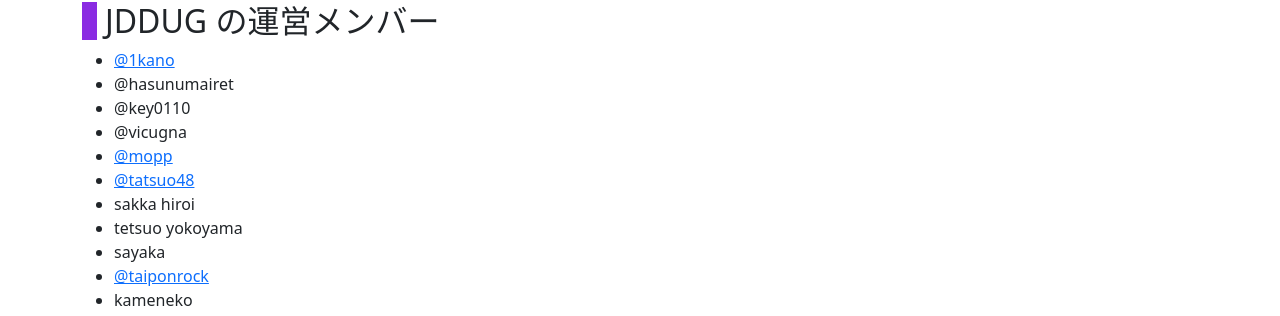
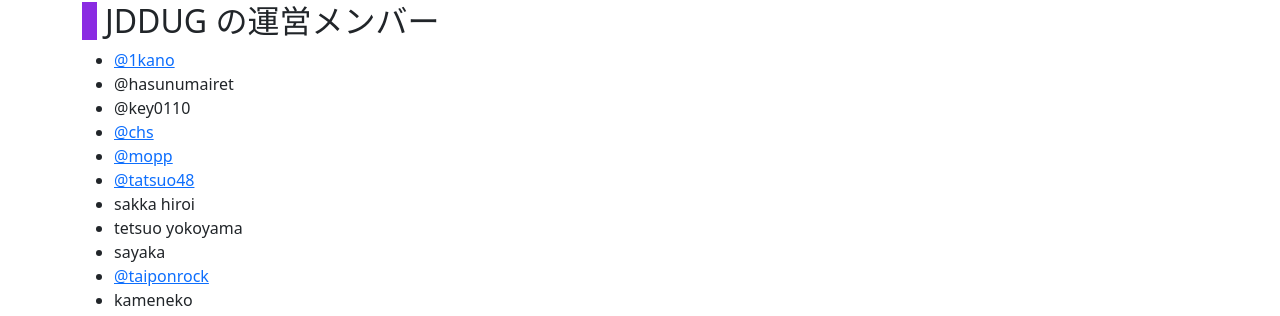
Before and after one commit to jdd-ug/jdd-ug.github.io, a Jekyll site: the page built from about.md, in a window 1280 px wide and 900 px high, scrolled down 755 px. Shown: the part 139-455 px from the top of the window. Built offline with Jekyll 4.4.1, drawn with Linux system fonts in a browser that asks for light colours.

Commit message:
Update about.md

```diff
--- a/about.md
+++ b/about.md
@@ -19,7 +19,7 @@
 - [@1kano](/authors/1kano)
 - @hasunumairet
 - @key0110
-- @vicugna
+- [@chs](/authors/chs)
 - [@mopp](/authors/mopp)
 - [@tatsuo48](/authors/tatsuo48)
 - sakka hiroi
```
